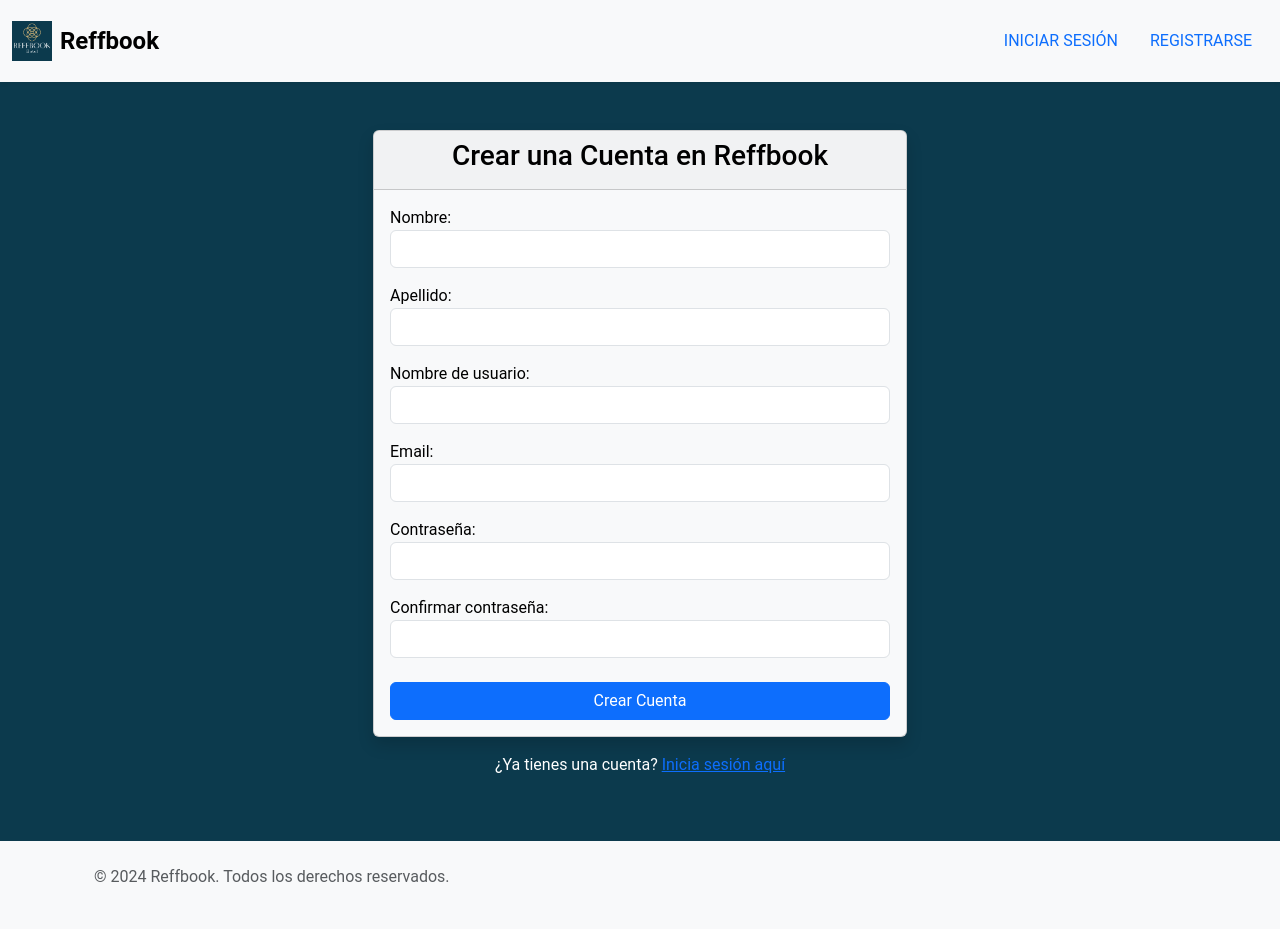
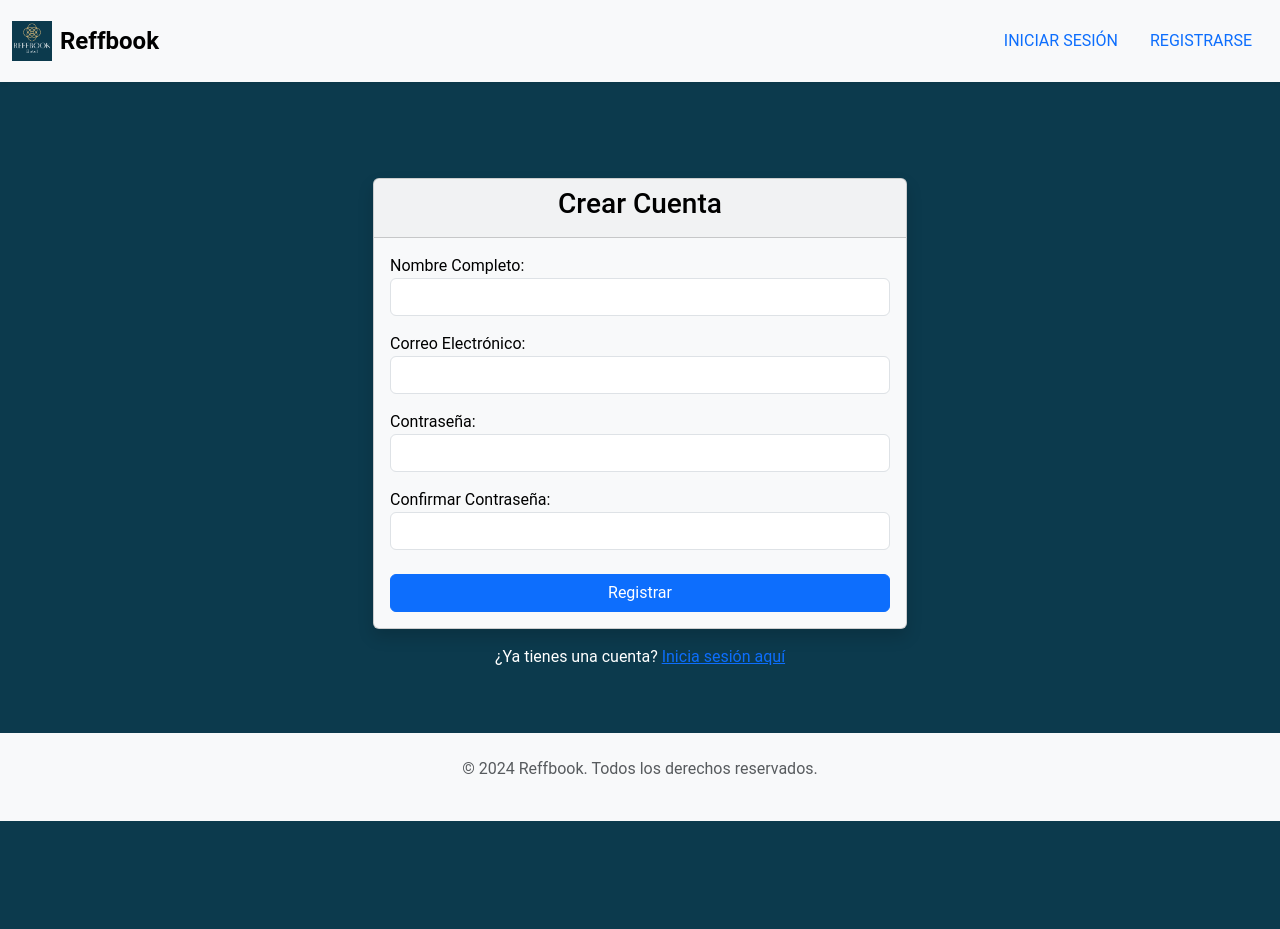
Before and after one commit to CainSoulless/StayBook, a Django app: page /registro/ in a window 1280 px wide. After the commit the page ends 821 px from the top, so only its background shows below. Run offline with Django 5.2, Linux system fonts and the light colour scheme.

Commit message:
[FIX] Users hierarchy

```diff
--- a/core/forms.py
+++ b/core/forms.py
@@ -3,45 +3,28 @@
 from django.contrib.auth.forms import UserCreationForm
 from .models import Cliente, Habitacion, Reserva, Empleado, UserProfile
 
-class RegistroForm(UserCreationForm):
-    USER_TYPES = (
-        ('cliente', 'Cliente'),
-        ('empleado', 'Empleado'),
-        ('administrador', 'Administrador'),
-    )
-
-    email = forms.EmailField(required=True)
-    user_type = forms.ChoiceField(choices=USER_TYPES, required=True)
-
-    class Meta:
-        model = User
-        fields = ('username', 'email', 'password1', 'password2')
-
-    def save(self, commit=True):
-        user = super().save(commit=False)
-        user.email = self.cleaned_data['email']
-        if commit:
-            user.save()
-            user_profile = UserProfile.objects.create(
-                user=user,
-                user_type=self.cleaned_data['user_type']
-            )
-            user_profile.save()
-        return user
-
 # class RegistroForm(UserCreationForm):
-#     first_name = forms.CharField(max_length=30, required=True, label='Nombre')
-#     last_name = forms.CharField(max_length=30, required=True, label='Apellido')
-#     email = forms.EmailField(required=True, label='Email')
+#     nombre = forms.CharField(max_length=100, required=True)
+#     apellidos = forms.CharField(max_length=100, required=True)
+#     email = forms.EmailField(required=True)
 
 #     class Meta:
 #         model = User
-#         fields = ['first_name', 'last_name', 'username', 'email', 'password1', 'password2']
+#         fields = ('username', 'email', 'password1', 'password2', 'nombre', 'apellidos')
 
-#     def __init__(self, *args, **kwargs):
-#         super(RegistroForm, self).__init__(*args, **kwargs)
-#         for fieldname in ['username', 'password1', 'password2']:
-#             self.fields[fieldname].help_text = None
+#     def save(self, commit=True):
+#         user = super().save(commit=False)
+#         user.email = self.cleaned_data['email']
+#         if commit:
+#             user.save()
+#             # Crear el cliente asociado
+#             Cliente.objects.create(
+#                 cliente_nombre=self.cleaned_data['nombre'],
+#                 cliente_apellidos=self.cleaned_data['apellidos'],
+#                 cliente_email=self.cleaned_data['email'],
+#                 usuario=user
+#             )
+#         return user
 
 class ClienteForm(forms.ModelForm):
     class Meta:
@@ -53,11 +36,6 @@
         model = Habitacion
         fields = ['habitacion_numero', 'habitacion_categoria', 'habitacion_descripcion', 'habitacion_precio', 'hotel']
 
-# class ReservaForm(forms.ModelForm):
-#     class Meta:
-#         model = Reserva
-#         fields = ['reserva_fecha', 'reserva_fecha_inicio', 'reserva_fecha_fin', 'reserva_total_dias', 'reserva_estado', 'cliente', 'habitacion']
-
 class EmpleadoForm(forms.ModelForm):
     class Meta:
         model = Empleado
--- a/core/models.py
+++ b/core/models.py
@@ -31,7 +31,7 @@
     cliente_apellidos = models.CharField(max_length=100)
     cliente_email = models.EmailField(max_length=150)
     cliente_telefono = models.CharField(max_length=15)
-    usuario = models.ForeignKey(User, on_delete=models.CASCADE, null=True, blank=True)
+    usuario = models.OneToOneField(User, on_delete=models.CASCADE)
 
     def __str__(self):
         return f'{self.cliente_nombre} {self.cliente_apellidos}'
@@ -76,11 +76,11 @@
     reserva_total_dias = models.IntegerField(blank=True, null=True)  # Se puede calcular automáticamente
     reserva_estado = models.CharField(max_length=50, default='Pendiente')  # Estado de la reserva
     tipo_pago = models.CharField(max_length=100, default='Tarjeta de Crédito')
-    cliente = models.ForeignKey(Cliente, on_delete=models.CASCADE)  # Relación con Cliente
+    usuario = models.ForeignKey(User, on_delete=models.CASCADE)  # Relación con Cliente
     habitacion = models.ForeignKey(Habitacion, on_delete=models.CASCADE)  # Relación con Habitación
 
     def __str__(self):
-        return f'Reserva de {self.cliente} en {self.habitacion}'
+        return f'Reserva de {self.usuario} en {self.habitacion}'
 
     # Sobrescribimos el método save para calcular los días automáticamente
     def save(self, *args, **kwargs):
--- a/core/static/css/cliente_home.css
+++ b/core/static/css/cliente_home.css
@@ -8,9 +8,9 @@
 }
 
 /* Estilos para el contenedor principal */
-.container {
+/* .container {
     margin-top: 20px;
-}
+} */
 
 /* Estilos para el contenido de las tarjetas */
 .card {
--- a/core/templates/core/base.html
+++ b/core/templates/core/base.html
@@ -8,44 +8,32 @@
     <meta name="keywords" content="Reservas, Reffbook, Hotel, Cliente">
     <meta name="author" content="Reffbook">
 
-    <!-- Título del documento -->
     <title>{% block title %}Reffbook{% endblock %}</title>
 
-    <!-- Cargar archivos estáticos -->
     {% load static %}
 
-    <!-- Cargar Bootstrap CSS desde CDN -->
     <link href="https://cdn.jsdelivr.net/npm/bootstrap@5.3.3/dist/css/bootstrap.min.css" rel="stylesheet" integrity="sha384-QWTKZyjpPEjISv5WaRU9OFeRpok6YctnYmDr5pNlyT2bRjXh0JMhjY6hW+ALEwIH" crossorigin="anonymous">
-
-    <!-- Cargar archivos CSS personalizados -->
     <link rel="stylesheet" href="{% static 'css/global.css' %}">
-
-    <!-- Sección de cabecera adicional (opcional) -->
-    {% block extra_head %}{% endblock %}
 </head>
-<body>
+<body class="d-flex flex-column min-vh-100">
 
     <!-- Navbar -->
     {% include 'nav.html' %}
 
     <!-- Main Content -->
-    <div class="container mt-5">
+    <div class="container flex-grow-1 mt-5">
         {% block content %}
-        <!-- Aquí se colocará el contenido específico de cada vista -->
         {% endblock %}
     </div>
 
     <!-- Footer -->
-    <footer class="bg-light text-center text-lg-start mt-5">
+    <footer class="bg-light text-center  mt-5">
         <div class="container p-4">
             <p class="text-muted">© 2024 Reffbook. Todos los derechos reservados.</p>
         </div>
     </footer>
 
-    <!-- Cargar Bootstrap JS desde CDN -->
     <script src="https://cdn.jsdelivr.net/npm/bootstrap@5.3.3/dist/js/bootstrap.bundle.min.js" integrity="sha384-YvpcrYf0tY3lHB60NNkmXc5s9fDVZLESaAA55NDzOxhy9GkcIdslK1eN7N6jIeHz" crossorigin="anonymous"></script>
-
-    <!-- Sección de scripts adicionales (opcional) -->
     {% block extra_scripts %}{% endblock %}
 </body>
 </html>
--- a/core/templates/core/nav.html
+++ b/core/templates/core/nav.html
@@ -19,7 +19,7 @@
             <ul class="navbar-nav ms-auto">
                 {% if request.user.is_authenticated %}
                     <li class="nav-item">
-                        <a class="nav-link text-uppercase text-primary mx-2" href="{% url 'lista_habitaciones' %}">Hacer Reserva</a>
+                        <a class="nav-link text-uppercase text-primary mx-2" href="{% url 'reserva_habitacion' %}">Hacer Reserva</a>
                     </li>
                     <li class="nav-item">
                         <a class="nav-link text-uppercase text-primary mx-2" href="{% url 'historial_reservas' %}">Historial de Reservas</a>
@@ -29,7 +29,10 @@
                     </li>
                     <li class="nav-item">
                         <!-- Formulario seguro para cerrar sesión -->
-                        <a class="nav-link text-uppercase text-danger mx-2" href="{% url 'logout' %}">Cerrar Sesión</a>
+                        <form method="POST" action="{% url 'logout' %}" style="display: inline;">
+                            {% csrf_token %}
+                            <button type="submit" class="btn btn-link nav-link text-uppercase text-danger mx-2" style="padding: 0;">Cerrar Sesión</button>
+                        </form>
                     </li>
                 {% else %}
                     <li class="nav-item">
--- a/core/templates/registration/registro.html
+++ b/core/templates/registration/registro.html
@@ -1,7 +1,7 @@
 {% extends 'base.html' %}
 
 {% block title %}
-    Registro de Usuario - Reffbook
+Registro - Reffbook
 {% endblock %}
 
 {% block content %}
@@ -10,44 +10,30 @@
         <div class="col-lg-6 col-md-8">
             <div class="card shadow">
                 <div class="card-header text-center">
-                    <h3>Crear una Cuenta en Reffbook</h3>
+                    <h3>Crear Cuenta</h3>
                 </div>
                 <div class="card-body">
-                    <form method="POST">
+                    <form method="POST" action="{% url 'registro' %}">
                         {% csrf_token %}
-
                         <div class="form-group mb-3">
-                            <label for="first_name">Nombre:</label>
-                            <input type="text" name="first_name" class="form-control" id="first_name" required>
+                            <label for="nombre_completo">Nombre Completo:</label>
+                            <input type="text" name="nombre_completo" class="form-control" id="nombre_completo" required>
                         </div>
-
                         <div class="form-group mb-3">
-                            <label for="last_name">Apellido:</label>
-                            <input type="text" name="last_name" class="form-control" id="last_name" required>
-                        </div>
-
-                        <div class="form-group mb-3">
-                            <label for="username">Nombre de usuario:</label>
-                            <input type="text" name="username" class="form-control" id="username" required>
-                        </div>
-
-                        <div class="form-group mb-3">
-                            <label for="email">Email:</label>
+                            <label for="email">Correo Electrónico:</label>
                             <input type="email" name="email" class="form-control" id="email" required>
                         </div>
-
                         <div class="form-group mb-3">
-                            <label for="password1">Contraseña:</label>
-                            <input type="password" name="password1" class="form-control" id="password1" required>
+                            <label for="password">Contraseña:</label>
+                            <input type="password" name="password" class="form-control" id="password" required>
                         </div>
-
                         <div class="form-group mb-3">
-                            <label for="password2">Confirmar contraseña:</label>
+                            <label for="password2">Confirmar Contraseña:</label>
                             <input type="password" name="password2" class="form-control" id="password2" required>
                         </div>
 
                         <div class="d-grid mt-4">
-                            <button type="submit" class="btn btn-primary btn-block">Crear Cuenta</button>
+                            <button type="submit" class="btn btn-primary btn-block">Registrar</button>
                         </div>
                     </form>
                 </div>
--- a/core/views.py
+++ b/core/views.py
@@ -2,9 +2,10 @@
 from django.contrib.auth import authenticate, login
 from django.contrib.auth.forms import UserCreationForm
 from django.contrib.auth.decorators import login_required
+from django.contrib.auth.models import User
 from django.contrib import messages
 from .models import Cliente, Habitacion, Reserva, Empleado, Administrador
-from .forms import ClienteForm, HabitacionForm, EmpleadoForm, RegistroForm
+from .forms import ClienteForm, HabitacionForm, EmpleadoForm
 import json
 from datetime import datetime
 from django.http import JsonResponse
@@ -13,9 +14,6 @@
 from django.utils import timezone
 from django.shortcuts import redirect
 from django.http import HttpRequest
-
-def home(request):
-    return render(request, 'core/home.html')
 
 def inicio(request):
     return redirect('landing_page')
@@ -37,13 +35,32 @@
 
 def registro(request):
     if request.method == 'POST':
-        form = RegistroForm(request.POST)
-        if form.is_valid():
-            form.save()
-            return redirect('login')  # Redirige a la página de login después del registro
-    else:
-        form = RegistroForm()
-    return render(request, 'registration/registro.html', {'form': form})
+        nombre_completo = request.POST['nombre_completo']
+        email = request.POST['email']
+        password1 = request.POST['password']
+        password2 = request.POST['password2']
+
+        # Verificar que las contraseñas coincidan
+        if password1 != password2:
+            messages.error(request, "Las contraseñas no coinciden.")
+            return redirect('registro')
+
+        # Crear el usuario
+        try:
+            user = User.objects.create_user(username=email, email=email, password=password1)
+            user.save()
+
+            # Crear el cliente asociado
+            cliente = Cliente(usuario=user, cliente_nombre=nombre_completo, cliente_email=email)
+            cliente.save()
+
+            messages.success(request, "Registro exitoso. Ahora puedes iniciar sesión.")
+            return redirect('login')  # Redirigir a la página de login o donde prefieras
+        except Exception as e:
+            messages.error(request, "Ocurrió un error al registrar el usuario.")
+            return redirect('registro')
+
+    return render(request, 'registration/registro.html')
 
 
 def cliente_home(request):
--- a/reffbook/urls.py
+++ b/reffbook/urls.py
@@ -4,17 +4,17 @@
 from django.conf import settings
 from django.conf.urls.static import static
 from django.contrib.auth import views as auth_views
+from django.contrib import admin
 
 urlpatterns = [
     # Rutas principales
 
     path('', lambda req: redirect('landing_page')),
-    # path('', views.home, name='home'),  # Nueva ruta para la raíz
     path('landing/', views.landing_page, name='landing_page'),
 
     # Autenticación
     path('login/', auth_views.LoginView.as_view(template_name='registration/login.html'), name='login'),
-    path('logout/', auth_views.LogoutView.as_view(next_page='landing_page'), name='logout'),
+    path('logout/', auth_views.LogoutView.as_view(next_page='landing_page'), name='logout'),  # Redirige a landing_page después de logout
     path('registro/', views.registro, name='registro'),
 
     # Rutas para clientes
@@ -48,6 +48,7 @@
 
     # Rutas para autenticación adicionales
     path('accounts/', include('django.contrib.auth.urls')),
+    path('admin/', admin.site.urls),  # Asegúrate de incluir esta línea
 ]
 
 # Configuración de archivos estáticos en modo DEBUG
```
Also changed, not shown: core/admin.py (+1 -7 lines), core/migrations/0001_initial.py, core/migrations/0002_usuario_usuario_tipo.py (deleted), core/migrations/0003_alter_administrador_usuario_alter_cliente_usuario_and_more.py (deleted), core/migrations/0004_habitacion_habitacion_imagen.py (deleted), core/migrations/0005_reserva_tipo_pago_alter_reserva_reserva_estado_and_more.py (deleted), core/migrations/0006_userprofile_delete_usuario.py (deleted), db.sqlite3.
